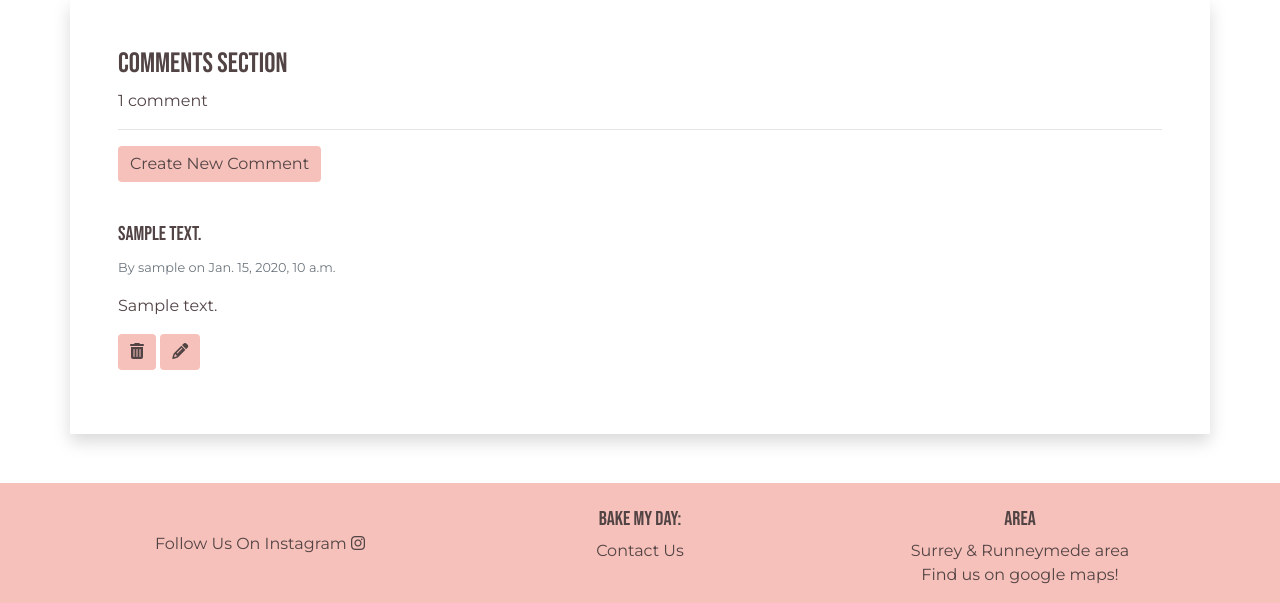
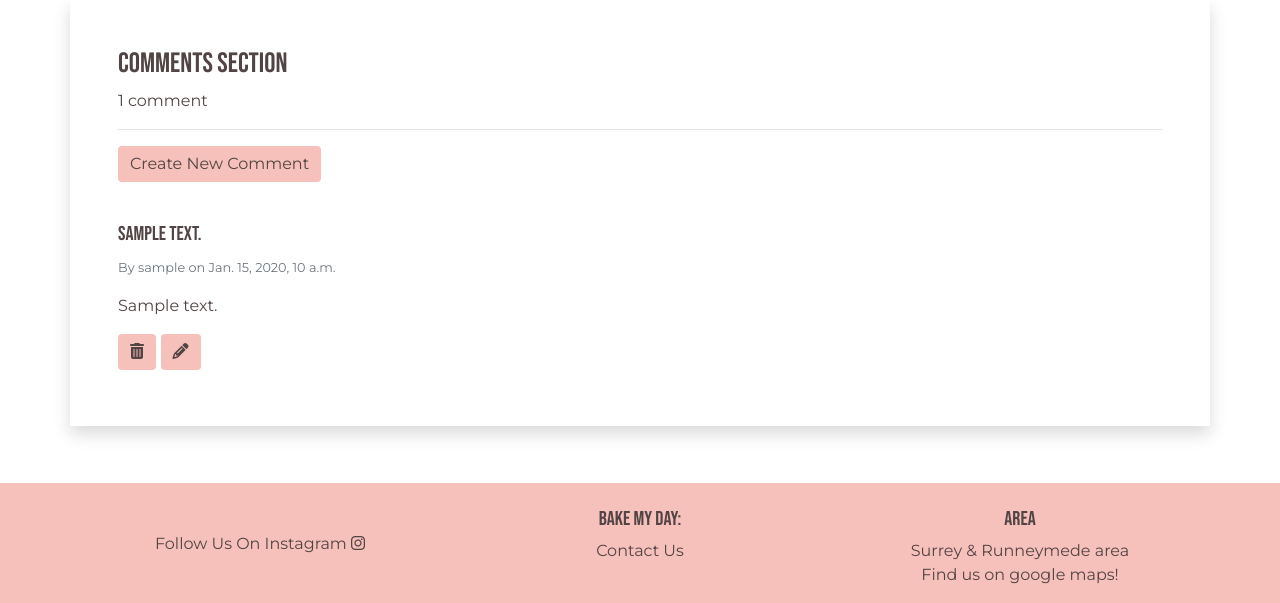
Before and after one commit to Alicepinch/bakemyday, a Django app: page /blog/1/ in a window 1280 px wide. Shown: the part 723-1326 px from the top of the page. Run offline with Django 3.2, Linux system fonts and the light colour scheme; a user stored in the database is signed in; tables that the repository leaves empty hold one stand-in row (values such as "Sample post"); grey boxes marked "Sample" are stand-in pictures; parts of the project's set-up code (start-up, migrations or seed data) failed here and were passed over; some libraries are stand-ins or nearby versions.

Commit message:
Blog comment endfor loop moved again as issue was still showing

```diff
--- a/blog/templates/blog/blog-detail.html
+++ b/blog/templates/blog/blog-detail.html
@@ -101,15 +101,13 @@
               <small class="text-muted">By {{ blogcomment.comment_user }} on {{ blogcomment.date_created }}</small>
               <p class="blog-comment">{{ blogcomment.comment | linebreaks }}</p>
               {% if request.user == blogpost.author or request.user.is_superuser %}
-              <p>
-                <button type="button" class="btn" data-toggle="modal" data-target="#deleteComment">
+                <button type="button" class="btn mb-2" data-toggle="modal" data-target="#deleteComment">
                   <i class="fas fa-trash-alt"></i>
                 </button>
-                <a class="btn" href="{% url 'edit_blogcomment' blogcomment.id %}" ><i class="fas fa-pencil-alt"></i></a>
-              </p>
+                <a class="btn mb-2" href="{% url 'edit_blogcomment' blogcomment.id %}" ><i class="fas fa-pencil-alt"></i></a>
               {% endif %}
+            {% endfor %}
           </div>
-        {% endfor %}
       </div>
     </div>
 </div>
--- a/blog/templates/blog/blog.html
+++ b/blog/templates/blog/blog.html
@@ -18,6 +18,7 @@
 {% block content %}
 <div class="container">
   <div class="row">
+
     <!--All blogposts-->
       {% for blogpost in blogposts %}
       <div class="col-md-6 col-12 pt-4 pb-4">
```
